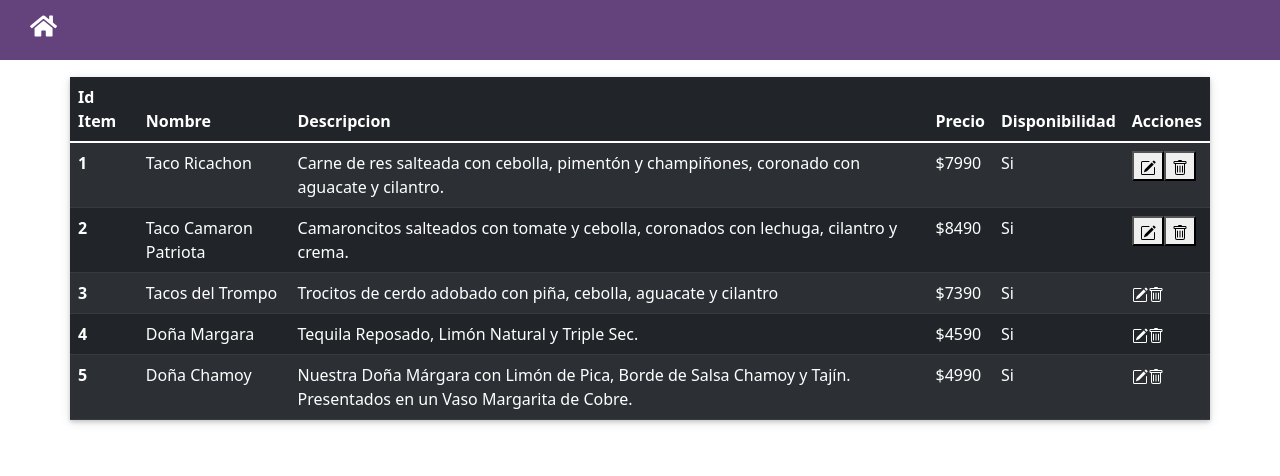
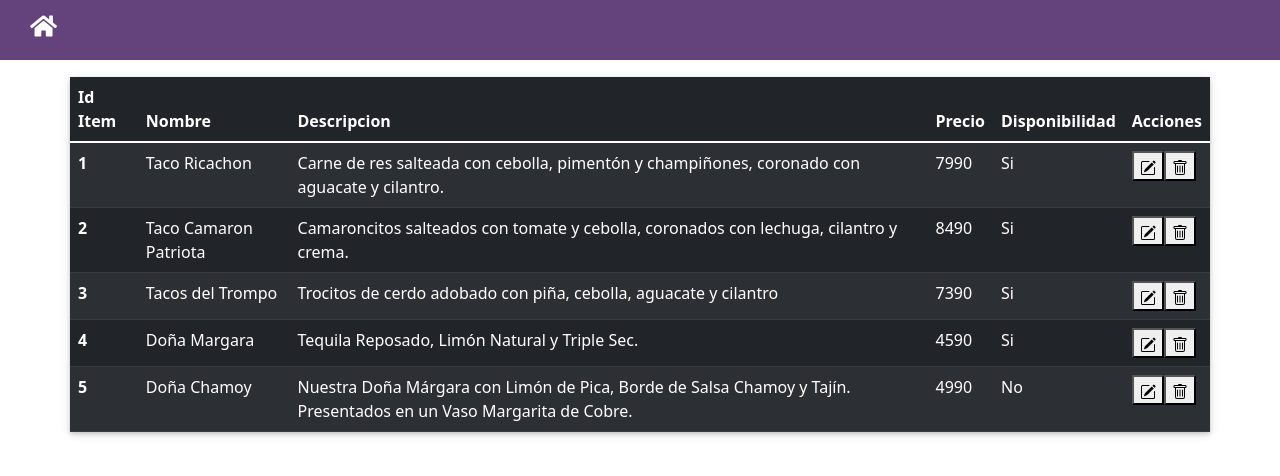
Before and after one commit to AmandaFlores7/PROTOTIPO, an Angular app: page /VerMenuAdministrador in a window 1280 px wide. Shown: the top 476 px of the page. Built offline with nearby package versions, Linux system fonts and the light colour scheme; some icons are missing.

Commit message:
productos ts

```diff
--- a/src/app/Pages/cesta-compra/cesta-compra.component.html
+++ /dev/null
@@ -1,3 +0,0 @@
-<p>
-  cesta-compra works!
-</p>
--- a/src/app/Pages/ver-menu-administrador/ver-menu-administrador.component.html
+++ b/src/app/Pages/ver-menu-administrador/ver-menu-administrador.component.html
@@ -11,12 +11,15 @@
           </tr>
         </thead>
         <tbody>
-          <tr>
-            <th scope="row">1</th>
-            <td>Taco Ricachon</td>
-            <td>Carne de res salteada con cebolla, pimentón y champiñones, coronado con aguacate y cilantro.</td>
-            <td>$7990</td>
-            <td>Si</td>
+          <tr *ngFor="let item of Lista">
+            <th scope="row">{{item.id}}</th>
+            <td>{{item.nombre}}</td>
+            <td>{{item.descripcion}}</td>
+            <td>{{item.precio}}</td>
+            <td *ngIf="item.disponibilidad;else other_content">Si</td>
+            <ng-template #other_content>
+              <td>No</td>
+            </ng-template>
             <td><button><i class="bi bi-pencil-square"></i>
                 <svg xmlns="http://www.w3.org/2000/svg" width="16" height="16" fill="currentColor" class="bi bi-pencil-square" viewBox="0 0 16 16">
                 <path d="M15.502 1.94a.5.5 0 0 1 0 .706L14.459 3.69l-2-2L13.502.646a.5.5 0 0 1 .707 0l1.293 1.293zm-1.75 2.456-2-2L4.939 9.21a.5.5 0 0 0-.121.196l-.805 2.414a.25.25 0 0 0 .316.316l2.414-.805a.5.5 0 0 0 .196-.12l6.813-6.814z"/>
@@ -29,67 +32,6 @@
                 </svg></button>
             </td>
           </tr>
-          <tr>
-            <th scope="row">2</th>
-            <td>Taco Camaron Patriota</td>
-            <td>Camaroncitos salteados con tomate y cebolla, coronados con lechuga, cilantro y crema.</td>
-            <td>$8490</td>
-            <td>Si</td>
-            <td><button><i class="bi bi-pencil-square"></i>
-                <svg xmlns="http://www.w3.org/2000/svg" width="16" height="16" fill="currentColor" class="bi bi-pencil-square" viewBox="0 0 16 16">
-                <path d="M15.502 1.94a.5.5 0 0 1 0 .706L14.459 3.69l-2-2L13.502.646a.5.5 0 0 1 .707 0l1.293 1.293zm-1.75 2.456-2-2L4.939 9.21a.5.5 0 0 0-.121.196l-.805 2.414a.25.25 0 0 0 .316.316l2.414-.805a.5.5 0 0 0 .196-.12l6.813-6.814z"/>
-                <path fill-rule="evenodd" d="M1 13.5A1.5 1.5 0 0 0 2.5 15h11a1.5 1.5 0 0 0 1.5-1.5v-6a.5.5 0 0 0-1 0v6a.5.5 0 0 1-.5.5h-11a.5.5 0 0 1-.5-.5v-11a.5.5 0 0 1 .5-.5H9a.5.5 0 0 0 0-1H2.5A1.5 1.5 0 0 0 1 2.5v11z"/>
-                </svg></button>
-                <button>
-                <svg xmlns="http://www.w3.org/2000/svg" width="16" height="16" fill="currentColor" class="bi bi-trash" viewBox="0 0 16 16">
-                <path d="M5.5 5.5A.5.5 0 0 1 6 6v6a.5.5 0 0 1-1 0V6a.5.5 0 0 1 .5-.5zm2.5 0a.5.5 0 0 1 .5.5v6a.5.5 0 0 1-1 0V6a.5.5 0 0 1 .5-.5zm3 .5a.5.5 0 0 0-1 0v6a.5.5 0 0 0 1 0V6z"/>
-                <path fill-rule="evenodd" d="M14.5 3a1 1 0 0 1-1 1H13v9a2 2 0 0 1-2 2H5a2 2 0 0 1-2-2V4h-.5a1 1 0 0 1-1-1V2a1 1 0 0 1 1-1H6a1 1 0 0 1 1-1h2a1 1 0 0 1 1 1h3.5a1 1 0 0 1 1 1v1zM4.118 4 4 4.059V13a1 1 0 0 0 1 1h6a1 1 0 0 0 1-1V4.059L11.882 4H4.118zM2.5 3V2h11v1h-11z"/>
-                </svg></button>
-            </td>
-          </tr>
-          <tr>
-            <th scope="row">3</th>
-            <td>Tacos del Trompo</td>
-            <td>Trocitos de cerdo adobado con piña, cebolla, aguacate y cilantro</td>
-            <td>$7390</td>
-            <td>Si</td>
-            <td><i class="bi bi-pencil-square"></i><svg xmlns="http://www.w3.org/2000/svg" width="16" height="16" fill="currentColor" class="bi bi-pencil-square" viewBox="0 0 16 16">
-                <path d="M15.502 1.94a.5.5 0 0 1 0 .706L14.459 3.69l-2-2L13.502.646a.5.5 0 0 1 .707 0l1.293 1.293zm-1.75 2.456-2-2L4.939 9.21a.5.5 0 0 0-.121.196l-.805 2.414a.25.25 0 0 0 .316.316l2.414-.805a.5.5 0 0 0 .196-.12l6.813-6.814z"/>
-                <path fill-rule="evenodd" d="M1 13.5A1.5 1.5 0 0 0 2.5 15h11a1.5 1.5 0 0 0 1.5-1.5v-6a.5.5 0 0 0-1 0v6a.5.5 0 0 1-.5.5h-11a.5.5 0 0 1-.5-.5v-11a.5.5 0 0 1 .5-.5H9a.5.5 0 0 0 0-1H2.5A1.5 1.5 0 0 0 1 2.5v11z"/>
-              </svg><svg xmlns="http://www.w3.org/2000/svg" width="16" height="16" fill="currentColor" class="bi bi-trash" viewBox="0 0 16 16">
-                <path d="M5.5 5.5A.5.5 0 0 1 6 6v6a.5.5 0 0 1-1 0V6a.5.5 0 0 1 .5-.5zm2.5 0a.5.5 0 0 1 .5.5v6a.5.5 0 0 1-1 0V6a.5.5 0 0 1 .5-.5zm3 .5a.5.5 0 0 0-1 0v6a.5.5 0 0 0 1 0V6z"/>
-                <path fill-rule="evenodd" d="M14.5 3a1 1 0 0 1-1 1H13v9a2 2 0 0 1-2 2H5a2 2 0 0 1-2-2V4h-.5a1 1 0 0 1-1-1V2a1 1 0 0 1 1-1H6a1 1 0 0 1 1-1h2a1 1 0 0 1 1 1h3.5a1 1 0 0 1 1 1v1zM4.118 4 4 4.059V13a1 1 0 0 0 1 1h6a1 1 0 0 0 1-1V4.059L11.882 4H4.118zM2.5 3V2h11v1h-11z"/>
-              </svg>
-            </td>
-          </tr>
-          <tr>
-            <th scope="row">4</th>
-            <td>Doña Margara</td>
-            <td>Tequila Reposado, Limón Natural y Triple Sec.</td>
-            <td>$4590</td>
-            <td>Si</td>
-            <td><i class="bi bi-pencil-square"></i><svg xmlns="http://www.w3.org/2000/svg" width="16" height="16" fill="currentColor" class="bi bi-pencil-square" viewBox="0 0 16 16">
-                <path d="M15.502 1.94a.5.5 0 0 1 0 .706L14.459 3.69l-2-2L13.502.646a.5.5 0 0 1 .707 0l1.293 1.293zm-1.75 2.456-2-2L4.939 9.21a.5.5 0 0 0-.121.196l-.805 2.414a.25.25 0 0 0 .316.316l2.414-.805a.5.5 0 0 0 .196-.12l6.813-6.814z"/>
-                <path fill-rule="evenodd" d="M1 13.5A1.5 1.5 0 0 0 2.5 15h11a1.5 1.5 0 0 0 1.5-1.5v-6a.5.5 0 0 0-1 0v6a.5.5 0 0 1-.5.5h-11a.5.5 0 0 1-.5-.5v-11a.5.5 0 0 1 .5-.5H9a.5.5 0 0 0 0-1H2.5A1.5 1.5 0 0 0 1 2.5v11z"/>
-              </svg><svg xmlns="http://www.w3.org/2000/svg" width="16" height="16" fill="currentColor" class="bi bi-trash" viewBox="0 0 16 16">
-                <path d="M5.5 5.5A.5.5 0 0 1 6 6v6a.5.5 0 0 1-1 0V6a.5.5 0 0 1 .5-.5zm2.5 0a.5.5 0 0 1 .5.5v6a.5.5 0 0 1-1 0V6a.5.5 0 0 1 .5-.5zm3 .5a.5.5 0 0 0-1 0v6a.5.5 0 0 0 1 0V6z"/>
-                <path fill-rule="evenodd" d="M14.5 3a1 1 0 0 1-1 1H13v9a2 2 0 0 1-2 2H5a2 2 0 0 1-2-2V4h-.5a1 1 0 0 1-1-1V2a1 1 0 0 1 1-1H6a1 1 0 0 1 1-1h2a1 1 0 0 1 1 1h3.5a1 1 0 0 1 1 1v1zM4.118 4 4 4.059V13a1 1 0 0 0 1 1h6a1 1 0 0 0 1-1V4.059L11.882 4H4.118zM2.5 3V2h11v1h-11z"/>
-              </svg></td>
-          </tr>
-          <tr>
-            <th scope="row">5</th>
-            <td>Doña Chamoy</td>
-            <td>Nuestra Doña Márgara con Limón de Pica, Borde de Salsa Chamoy y Tajín. Presentados en un Vaso Margarita de Cobre.</td>
-            <td>$4990</td>
-            <td>Si</td>
-            <td><i class="bi bi-pencil-square"></i><svg xmlns="http://www.w3.org/2000/svg" width="16" height="16" fill="currentColor" class="bi bi-pencil-square" viewBox="0 0 16 16">
-                <path d="M15.502 1.94a.5.5 0 0 1 0 .706L14.459 3.69l-2-2L13.502.646a.5.5 0 0 1 .707 0l1.293 1.293zm-1.75 2.456-2-2L4.939 9.21a.5.5 0 0 0-.121.196l-.805 2.414a.25.25 0 0 0 .316.316l2.414-.805a.5.5 0 0 0 .196-.12l6.813-6.814z"/>
-                <path fill-rule="evenodd" d="M1 13.5A1.5 1.5 0 0 0 2.5 15h11a1.5 1.5 0 0 0 1.5-1.5v-6a.5.5 0 0 0-1 0v6a.5.5 0 0 1-.5.5h-11a.5.5 0 0 1-.5-.5v-11a.5.5 0 0 1 .5-.5H9a.5.5 0 0 0 0-1H2.5A1.5 1.5 0 0 0 1 2.5v11z"/>
-              </svg><svg xmlns="http://www.w3.org/2000/svg" width="16" height="16" fill="currentColor" class="bi bi-trash" viewBox="0 0 16 16">
-                <path d="M5.5 5.5A.5.5 0 0 1 6 6v6a.5.5 0 0 1-1 0V6a.5.5 0 0 1 .5-.5zm2.5 0a.5.5 0 0 1 .5.5v6a.5.5 0 0 1-1 0V6a.5.5 0 0 1 .5-.5zm3 .5a.5.5 0 0 0-1 0v6a.5.5 0 0 0 1 0V6z"/>
-                <path fill-rule="evenodd" d="M14.5 3a1 1 0 0 1-1 1H13v9a2 2 0 0 1-2 2H5a2 2 0 0 1-2-2V4h-.5a1 1 0 0 1-1-1V2a1 1 0 0 1 1-1H6a1 1 0 0 1 1-1h2a1 1 0 0 1 1 1h3.5a1 1 0 0 1 1 1v1zM4.118 4 4 4.059V13a1 1 0 0 0 1 1h6a1 1 0 0 0 1-1V4.059L11.882 4H4.118zM2.5 3V2h11v1h-11z"/>
-              </svg></td>
-          </tr>
         </tbody>
       </table>
 </div>
--- a/src/app/Pages/ver-menu-administrador/ver-menu-administrador.component.ts
+++ b/src/app/Pages/ver-menu-administrador/ver-menu-administrador.component.ts
@@ -1,3 +1,4 @@
+import { ListaProductos, productos } from './../../interfaces/productos';
 import { Component, OnInit } from '@angular/core';
 import { Router } from '@angular/router';
 
@@ -8,6 +9,8 @@ import { Router } from '@angular/router';
 })
 export class VerMenuAdministradorComponent implements OnInit {
 
+  Lista=ListaProductos;
+
   constructor() { }
 
   ngOnInit(): void {
```
Also changed, not shown: src/app/Pages/cesta-compra/cesta-compra.component.ts (deleted, +0 -15 lines), src/app/Pages/cesta-compra/cesta-compra.component.css (deleted), 1 other file (tests, documents, lock files or other folders).
